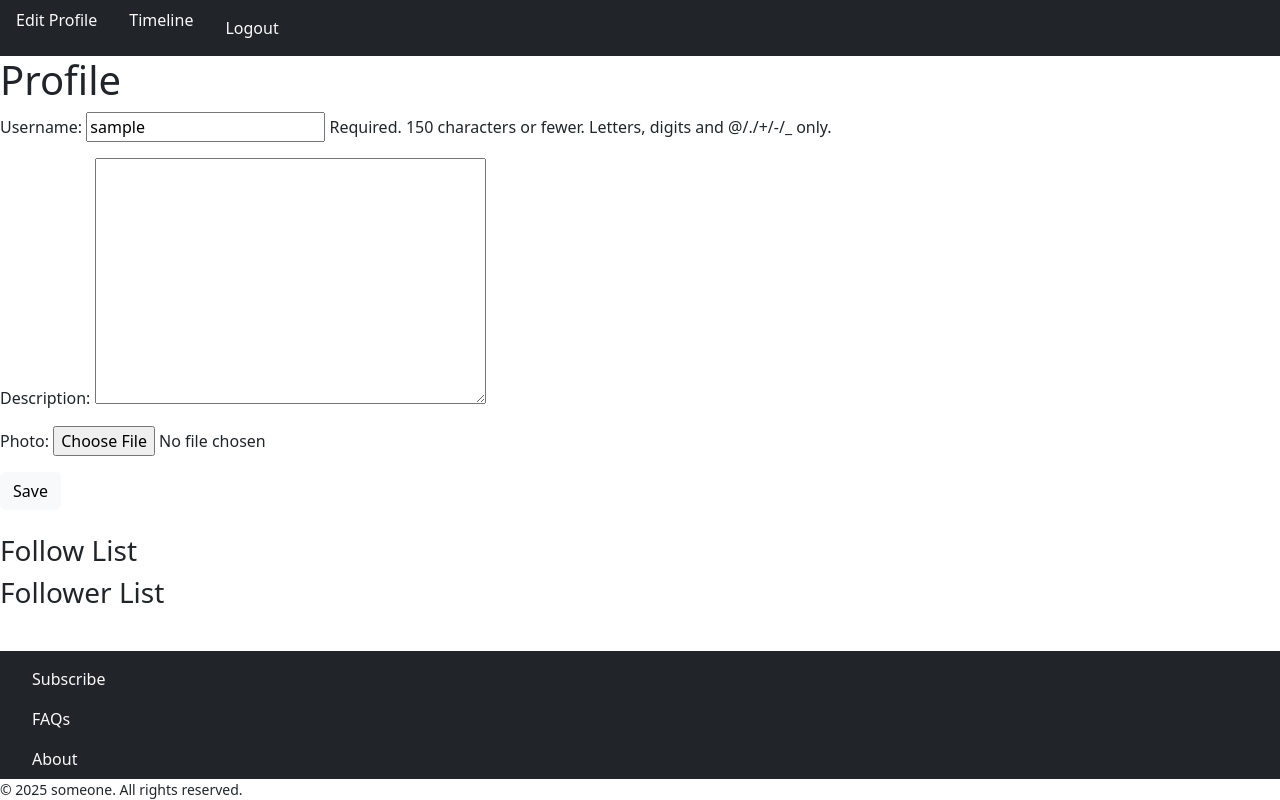
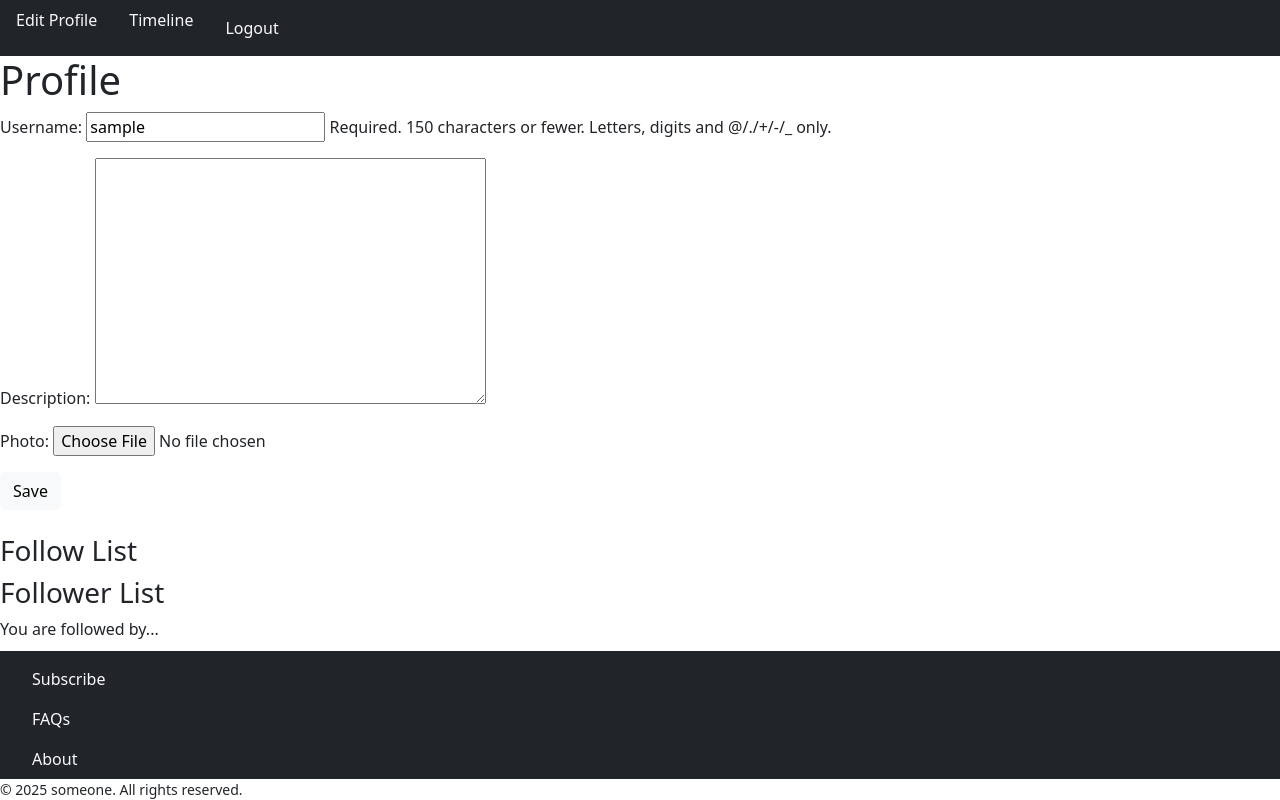
Before and after one commit to TakamichiOsumi/django-practice, a Django app: page /accounts/edit/1 in a window 1280 px wide. Run offline with Django 5.2, Linux system fonts and the light colour scheme; the visitor is signed in with stand-in values (Sample User, id 1); data comes from the database, SQL or seed files in the repository; parts of the project's set-up code (start-up, migrations or seed data) failed here and were passed over; some libraries are stand-ins or nearby versions.

Commit message:
List up the follower/followed list of users in the edit profile.

```diff
--- a/accounts/templates/accounts/edit.html
+++ b/accounts/templates/accounts/edit.html
@@ -13,15 +13,17 @@
 
   <h3>Follow List</h3>
   {% if following_list %}
+  You are following...
   {% for following in following_list %}
-  <p>{{ following.id }}</p>
+  <p>{{ following.username }}</p>
   {% endfor %}
   {% endif %}
 
   <h3>Follower List</h3>
+  You are followed by...
   {% if followed_list %}
   {% for followed in followed_list %}
-  <p>{{ followed.id }}</p>
+  <p>{{ followed.username }}</p>
   {% endfor %}
   {% endif %}
 
--- a/accounts/views.py
+++ b/accounts/views.py
@@ -32,11 +32,16 @@
     def get_context_data(self, **kwargs):
         context = super().get_context_data(**kwargs)
         connections = Connection.objects
-        following = connections.filter(following = self.request.user)
-        followed = connections.filter(followed = self.request.user)
-        # Return dummy data at this moment.
-        context['following_list'] = following
-        context['followed_list'] = followed
+        users = CustomUser.objects
+
+        # Get the ids of users whom I follow.
+        following_conns = connections.filter(following = self.request.user)
+        context['following_list'] = users.filter(id__in = [following_conns.values('followed_id')])
+
+        # Get the ids of users who follow me.
+        followed_conns = connections.filter(followed = self.request.user)
+        context['followed_list'] = users.filter(id__in = [followed_conns.values('following_id')])
+
         return context
 
 class ProfileDetailView(LoginRequiredMixin,
```
